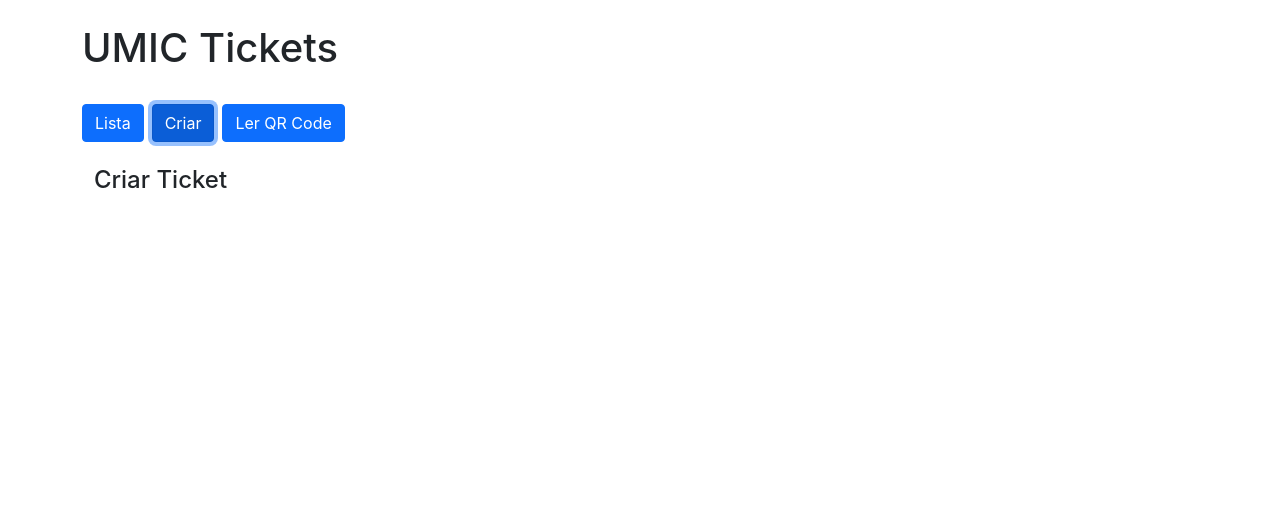
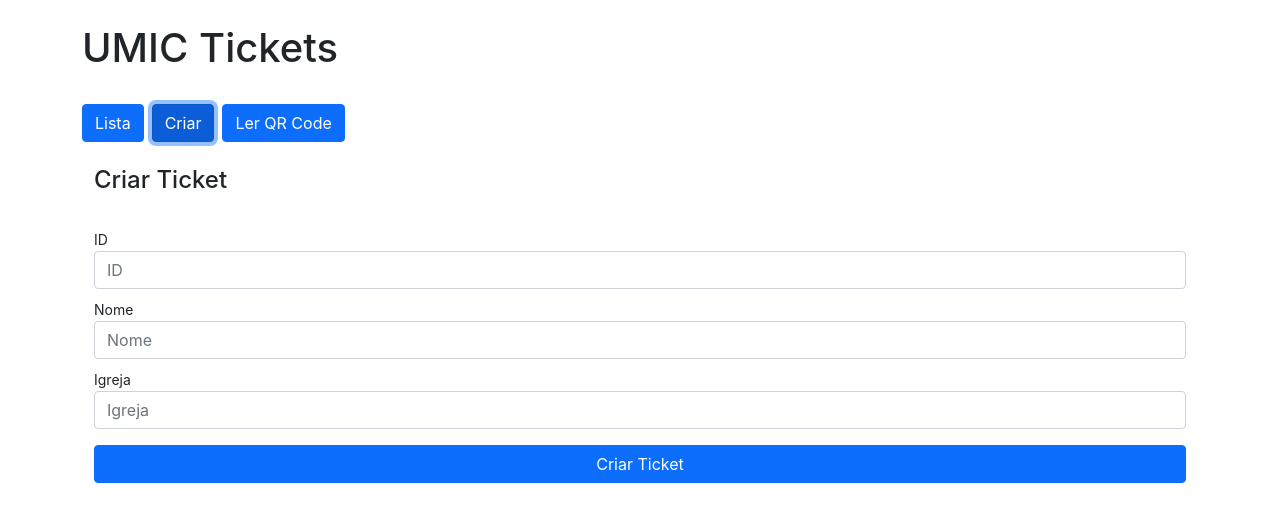
Before and after one commit to umic-labs/qrcomer, a React (Create React App) app: page / in a window 1280 px wide. Both pictures are taken after a click on the button "Criar". Shown: the top 522 px of the page. Built offline with nearby package versions, Linux system fonts and the light colour scheme.

Commit message:
Adiciona ticket a lista de tickets

```diff
--- a/src/pages/create-ticket.js
+++ b/src/pages/create-ticket.js
@@ -1,9 +1,75 @@
-function CreateTicket() {
-    return (
-      <div className="container pt-4">
-        <h4>Criar Ticket</h4>
-      </div>
-    );
+import React, { useState } from 'react'
+
+import { createTicket } from '../services/tickets-service'
+
+const initialTicketForm = {
+  id: '',
+  name: '',
+  church: '',
+}
+
+function CreateTicket({ ticketsManager }) {
+  const [ticketForm, setTicketForm] = useState(initialTicketForm)
+
+  const handleSubmit = (e) => {
+    e.preventDefault()
+    createTicket(ticketsManager, ticketForm)
+    alert('Ticket criado com sucesso')
+
+    setTicketForm(initialTicketForm)
   }
 
-  export default CreateTicket;
+  return (
+    <div className="container pt-4">
+      <h4>Criar Ticket</h4>
+      <br />
+      <form onSubmit={handleSubmit}>
+        <div className="row">
+          <div className="form-group col-12 mb-2">
+            <small>ID</small>
+            <input
+              className={`form-control`}
+              type="text"
+              value={ticketForm.id}
+              placeholder="ID"
+              onChange={(event) =>
+                setTicketForm({ ...ticketForm, id: event.target.value })
+              }
+            />
+          </div>
+          <div className="form-group col-12 mb-2">
+            <small>Nome</small>
+            <input
+              className={`form-control`}
+              type="text"
+              value={ticketForm.name}
+              placeholder="Nome"
+              onChange={(event) =>
+                setTicketForm({ ...ticketForm, name: event.target.value })
+              }
+            />
+          </div>
+          <div className="form-group col-12 mb-2">
+            <small>Igreja</small>
+            <input
+              className={`form-control`}
+              type="text"
+              value={ticketForm.church}
+              placeholder="Igreja"
+              onChange={(event) =>
+                setTicketForm({ ...ticketForm, church: event.target.value })
+              }
+            />
+          </div>
+          <div className="form-group mt-2 mb-3 container">
+            <button className="btn btn-primary w-100" type="submit">
+              Criar Ticket
+            </button>
+          </div>
+        </div>
+      </form>
+    </div>
+  )
+}
+
+export default CreateTicket
--- a/src/services/tickets-service.js
+++ b/src/services/tickets-service.js
@@ -9,7 +9,7 @@ const initialTicketList = [
 
 export function getTickets() {
   if (typeof window !== 'undefined' && window) {
-    const getTicketsFromStorage = localStorage.getItem('cart')
+    const getTicketsFromStorage = localStorage.getItem('tickets')
     const tickets = !getTicketsFromStorage
       ? initialTicketList
       : JSON.parse(getTicketsFromStorage)
@@ -19,3 +19,12 @@ export function getTickets() {
 
   return []
 }
+
+export function createTicket(ticketsManager, newTicket) {
+  const { tickets, setTickets } = ticketsManager
+  let ticket = { ...newTicket, meals: [0, 0, 0] }
+  tickets.push(ticket)
+
+  localStorage.setItem('tickets', JSON.stringify(tickets))
+  setTickets(tickets)
+}
```
